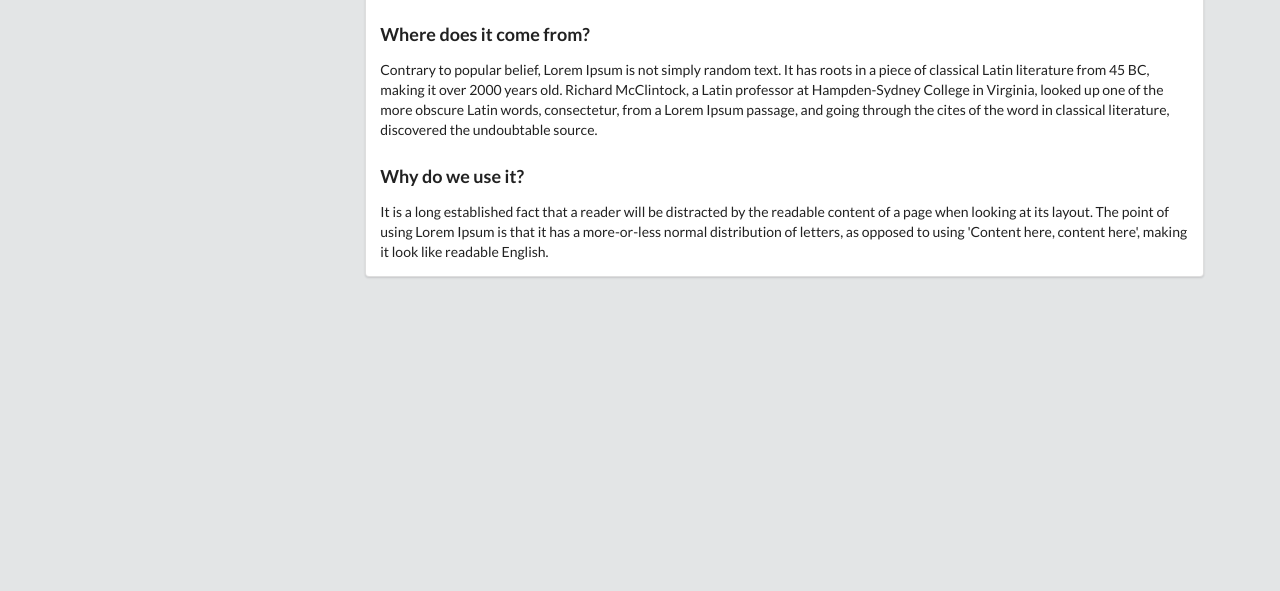
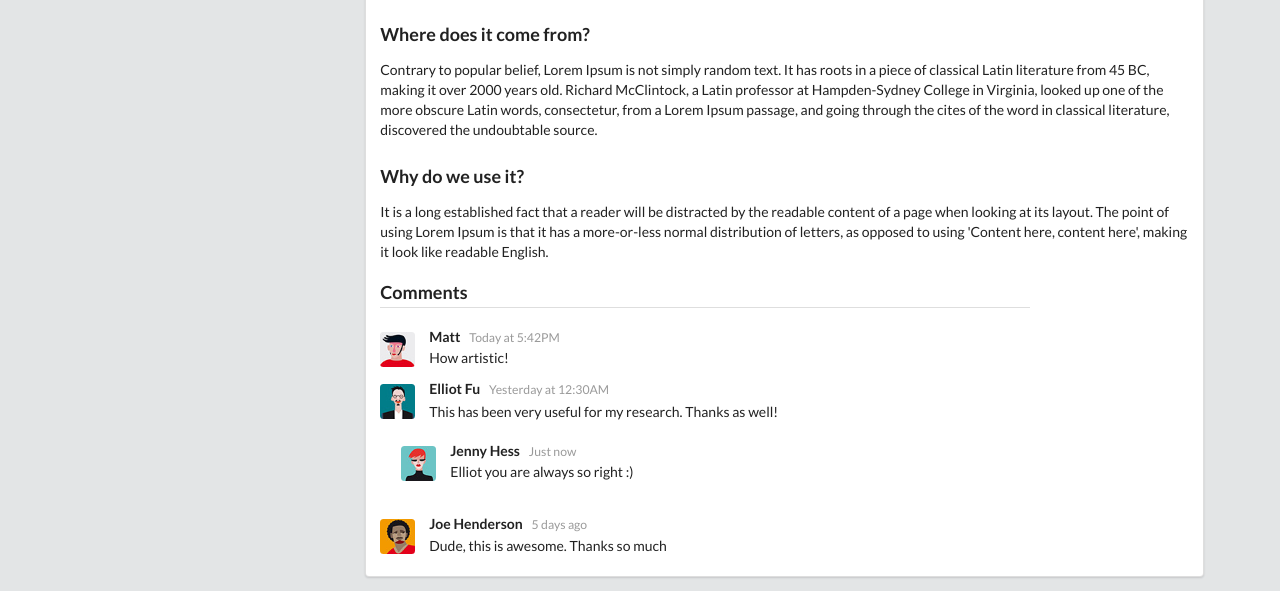
Before and after one commit to Pierre-D-G/Blog-Static-Template, a plain HTML site: page blog-post.html in a window 1280 px wide. Shown: the part 746-1337 px from the top of the page. Before the commit the page ends 1037 px from the top, so only its background shows below. Drawn offline with Linux system fonts and the light colour scheme.

Commit message:
Added comments section to template

```diff
--- a/blog-post.html
+++ b/blog-post.html
@@ -32,8 +32,8 @@
                     <div class="ui segment">
                         <img class="ui small centered image" src="public/images/blog-profile.jpg">
                         <hr>
-                        <p>Hi,I am Gamil and welcome to my blog template.Te eum doming eirmod, nominati pertinacia argumentum ad his. Ex eam alia facete scriptorem, est autem
-                            aliquip detraxit at.</p>
+                        <p>Hi,I am Gamil and welcome to my blog template.Te eum doming eirmod, nominati pertinacia argumentum
+                            ad his. Ex eam alia facete scriptorem, est autem aliquip detraxit at.</p>
                         <div class="ui center aligned segment">
                             <a href="https://facebook.com" class="ui circular facebook icon button">
                                 <i class="facebook icon"></i>
@@ -55,24 +55,87 @@
                         <img class="ui centered fluid image" src="public/images/uploads/no-image.jpeg">
                         <p>Posted by Gamil on May 21st, 2017 | <a href="fashion-category.html">Fashion</a></p>
                         <h2>What is Lorem Ipsum?</h2>
-                        <p>Lorem Ipsum is simply dummy text of the printing and typesetting industry. Lorem Ipsum has been the industry's standard dummy text ever since the 1500s,
-                            when an unknown printer took a galley of type and scrambled it to make a type specimen book.
+                        <p>Lorem Ipsum is simply dummy text of the printing and typesetting industry. Lorem Ipsum has been the
+                            industry's standard dummy text ever since the 1500s, when an unknown printer took a galley of
+                            type and scrambled it to make a type specimen book.
                         </p>
                         <h3>Where does it come from?</h3>
-                        <p>Contrary to popular belief, Lorem Ipsum is not simply random text. It has roots in a piece of classical Latin literature from 45 BC, making it over 2000 years old.
-                            Richard McClintock, a Latin professor at Hampden-Sydney College in Virginia, looked up one of the more obscure Latin words, consectetur, from a Lorem Ipsum passage,
-                            and going through the cites of the word in classical literature, discovered the undoubtable source.
+                        <p>Contrary to popular belief, Lorem Ipsum is not simply random text. It has roots in a piece of classical
+                            Latin literature from 45 BC, making it over 2000 years old. Richard McClintock, a Latin professor
+                            at Hampden-Sydney College in Virginia, looked up one of the more obscure Latin words, consectetur,
+                            from a Lorem Ipsum passage, and going through the cites of the word in classical literature,
+                            discovered the undoubtable source.
                         </p>
                         <h3>Why do we use it?</h3>
-                        <p>It is a long established fact that a reader will be distracted by the readable content of a page when looking at its layout.
-                            The point of using Lorem Ipsum is that it has a more-or-less normal distribution of letters,
-                            as opposed to using 'Content here, content here', making it look like readable English.
+                        <p>It is a long established fact that a reader will be distracted by the readable content of a page
+                            when looking at its layout. The point of using Lorem Ipsum is that it has a more-or-less normal
+                            distribution of letters, as opposed to using 'Content here, content here', making it look like
+                            readable English.
                         </p>
-
+                        <div class="ui comments">
+                            <h3 class="ui dividing header">Comments</h3>
+                            <div class="comment">
+                                <a class="avatar">
+                                    <img src="public/images/avatars/matt.jpg">
+                                </a>
+                                <div class="content">
+                                    <a class="author">Matt</a>
+                                    <div class="metadata">
+                                        <span class="date">Today at 5:42PM</span>
+                                    </div>
+                                    <div class="text">
+                                        How artistic!
+                                    </div>
+                                </div>
+                            </div>
+                            <div class="comment">
+                                <a class="avatar">
+                                    <img src="public/images/avatars/elliot.jpg">
+                                </a>
+                                <div class="content">
+                                    <a class="author">Elliot Fu</a>
+                                    <div class="metadata">
+                                        <span class="date">Yesterday at 12:30AM</span>
+                                    </div>
+                                    <div class="text">
+                                        <p>This has been very useful for my research. Thanks as well!</p>
+                                    </div>
+                                </div>
+                                <div class="comments">
+                                    <div class="comment">
+                                        <a class="avatar">
+                                            <img src="public/images/avatars/jenny.jpg">
+                                        </a>
+                                        <div class="content">
+                                            <a class="author">Jenny Hess</a>
+                                            <div class="metadata">
+                                                <span class="date">Just now</span>
+                                            </div>
+                                            <div class="text">
+                                                Elliot you are always so right :)
+                                            </div>
+                                        </div>
+                                    </div>
+                                </div>
+                            </div>
+                            <div class="comment">
+                                <a class="avatar">
+                                    <img src="public/images/avatars/joe.jpg">
+                                </a>
+                                <div class="content">
+                                    <a class="author">Joe Henderson</a>
+                                    <div class="metadata">
+                                        <span class="date">5 days ago</span>
+                                    </div>
+                                    <div class="text">
+                                        Dude, this is awesome. Thanks so much
+                                    </div>
+                                </div>
+                            </div>
+                        </div>
                     </div>
                 </div>
             </div>
-        </div>
     </section>
 
 
```
Also changed, not shown: public/images/avatars/elliot.jpg (added), public/images/avatars/jenny.jpg (added), public/images/avatars/joe.jpg (added), public/images/avatars/matt.jpg (added).
